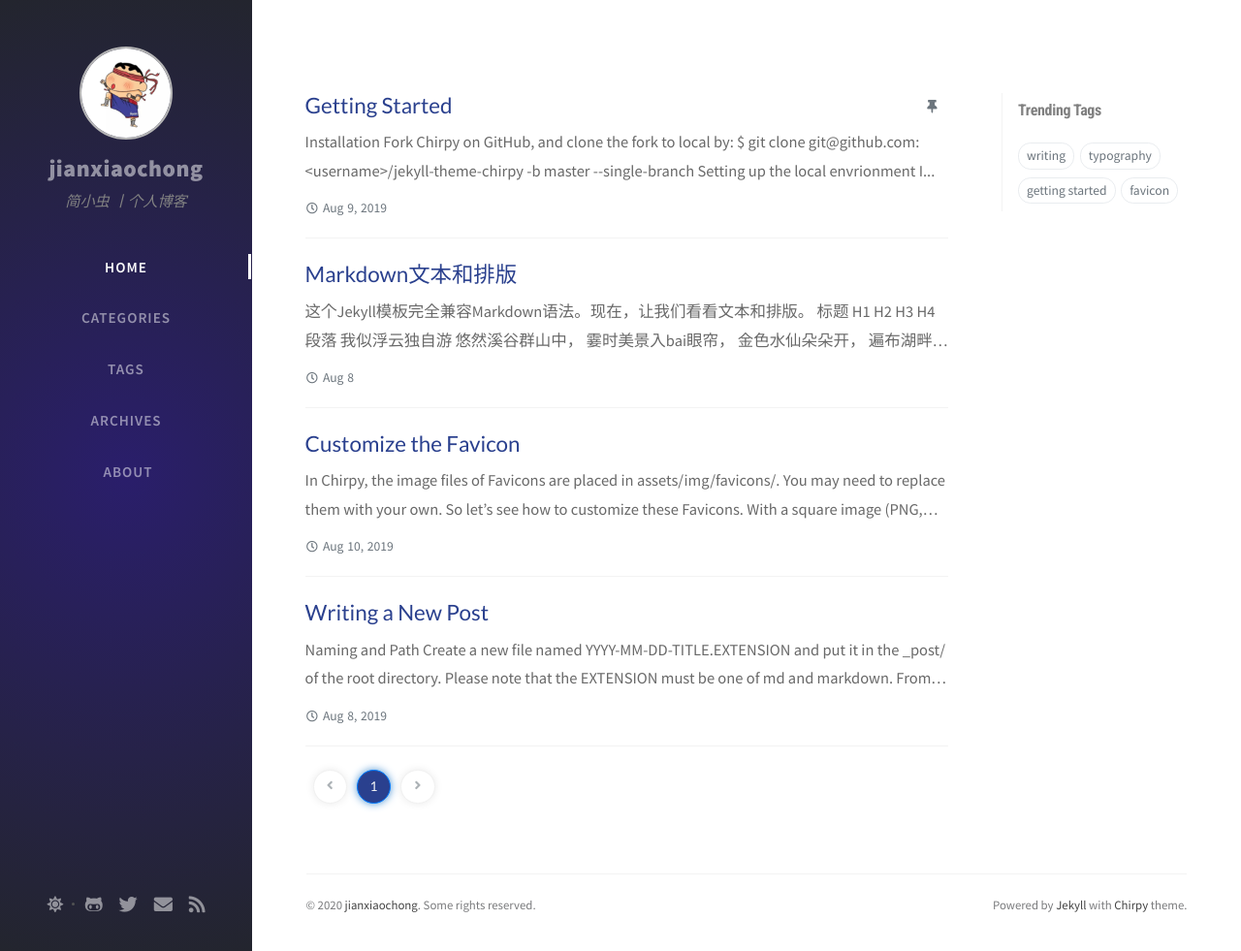
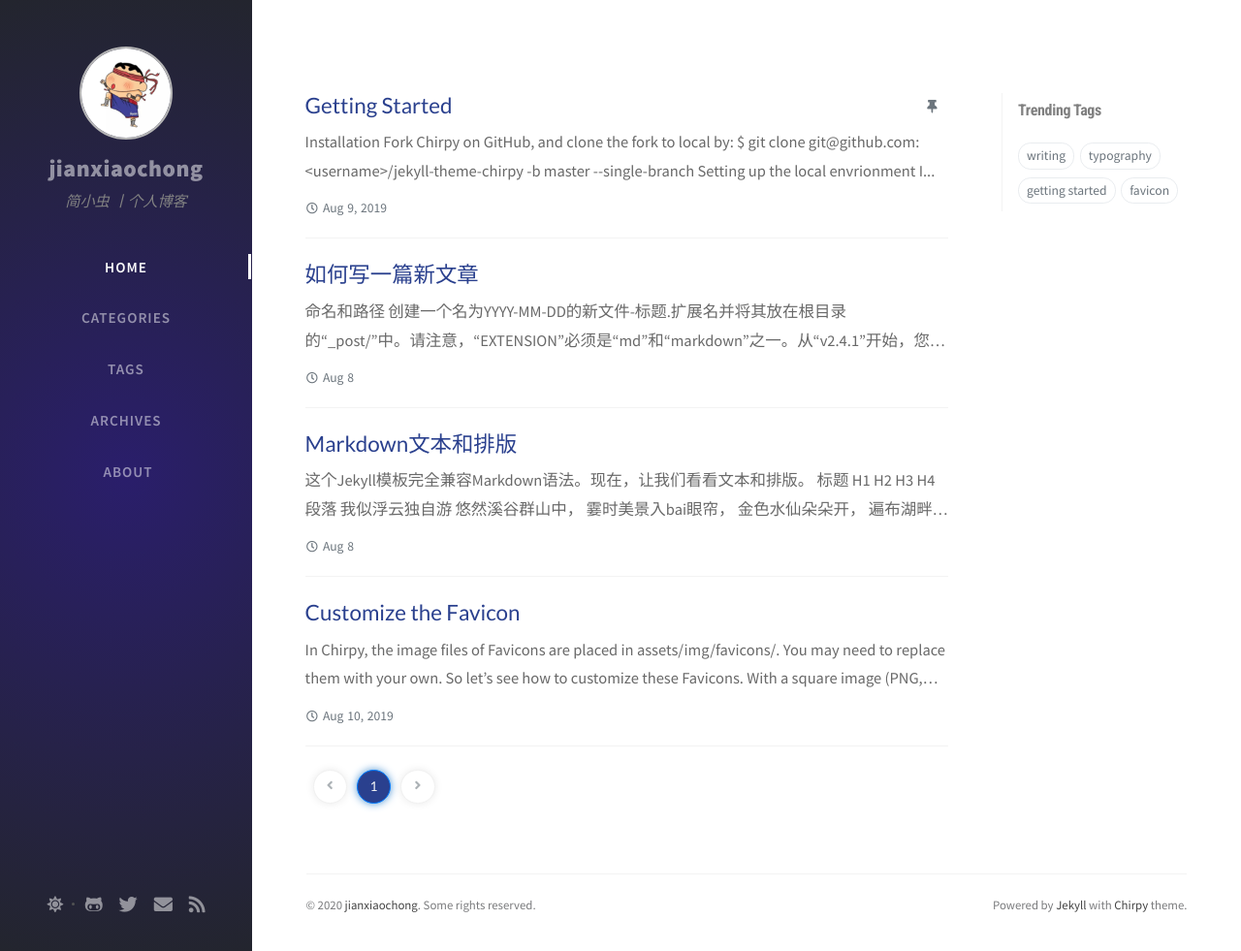
Before and after one commit to jianxiaochong/jianxiaochong.github.io, a Jekyll site: the page built from index.html, in a window 1280 px wide and 981 px high. Shown: the whole window at 97% size. Built offline with Jekyll 4.4.1, drawn with Linux system fonts in a browser that asks for light colours; nearby versions of some CDN libraries; the list of posts is cut into pages by our own code; comment, search, counter and statistics services are not loaded; some of the changed lines change nothing that is shown.

Commit message:
Update 2019-08-08-write-a-new-post.md

````diff
--- a/_posts/2019-08-08-write-a-new-post.md
+++ b/_posts/2019-08-08-write-a-new-post.md
@@ -1,166 +1,165 @@
 ---
-title: Writing a New Post
-author: Cotes Chung
-date: 2019-08-08 14:10:00 +0800
-categories: [Blogging, Tutorial]
+title: 如何写一篇新文章
+author: jianxiaochong
+date: 2020-08-08 14:10:00 +0800
+categories: [博客、教程]
 tags: [writing]
 ---
 
-## Naming and Path
+## 命名和路径
 
-Create a new file named `YYYY-MM-DD-TITLE.EXTENSION` and put it in the `_post/` of the root directory. Please note that the `EXTENSION` must be one of `md` and `markdown`. From `v2.4.1`, you can create sub-directories under `_posts/` to categorize posts.
+创建一个名为`YYYY-MM-DD的新文件-标题.扩展名`并将其放在根目录的“_post/”中。请注意，“EXTENSION”必须是“md”和“markdown”之一。从“v2.4.1”开始，您可以在“_posts/”下创建子目录来对文章进行分类。
 
-## Front Matter
+## 前题
 
-Basically, you need to fill the [Front Matter](https://jekyllrb.com/docs/front-matter/) as below at the top of the post:
+基本上，你需要填充，如下图所示：[正面内容](https://jekyllrb.com/docs/front-matter/)
 
 ```yaml
 ---
-title: TITLE
-date: YYYY-MM-DD HH:MM:SS +/-TTTT
-categories: [TOP_CATEGORIE, SUB_CATEGORIE]
-tags: [TAG]     # TAG names should always be lowercase
+title: TITLE #标题
+date: YYYY-MM-DD HH:MM:SS +/-TTTT #时间
+categories: [TOP_CATEGORIE, SUB_CATEGORIE] #顶级类别，次级类别
+tags: [TAG]     #标记名应始终为小写
 ---
 ```
 
-> **Note**: The posts' ***layout*** has been set to `post` by default, so there is no need to add the variable ***layout*** in Front Matter block.
+> **注**：posts的***layout***默认设置为`post`，因此不需要在Front Matter block中添加变量***layout***。
 
-### Timezone of date
+### date (日期时区)
 
-In order to accurately record the release date of a post, you should not only setup the `timezone` of `_config.yml` but also provide the the post's timezone in field `date` of its Front Matter block. Format: `+/-TTTT`, e.g. `+0800`.
+为了准确记录帖子的发布日期，您不应该只设置`_配置yml`但也要在前面的“date”字段中提供邮政的时区。格式：`+/-TTTT`，例如`+0800`。
 
-### Categories and Tags
+###  Categories and Tags (类别和标记)
 
-The `categories` of each post is designed to contain up to two elements, and the number of elements in `tags` can be zero to infinity.
+每个帖子的“categories”设计为最多包含两个元素，“tags”中的元素数量可以是零到无穷大。
 
-The list of posts belonging to the same *category*/*tag* is recorded on a separate page. At the same time, the number of these *category*/*tag* type pages is equal to the number of `categories` / `tags` elements for all posts, which means that the two number must be exactly the same.
+属于同一*类别*/*标签*的帖子列表记录在单独的页面上。同时，这些*category*/*tag*type页面的数量等于所有帖子的“categories`/`tags”元素的数量，这意味着这两个数字必须完全相同。
 
-For instance, let's say there is a post with front matter:
+例如，假设有一个帖子前面有一个内容：
 
-```yaml
-categories: [Animal, Insect]
-tags: bee
+```
+类别：【动物、昆虫】
+标签：蜜蜂
 ```
 
-Then we should have two *category* type pages placed in folder `categories` of root and one *tag* type page placed in folder `tags`  of root:
+那么我们应该在根目录的“categories”文件夹中放置两个*category*类型的页面，并在根目录的“tags”文件夹中放置一个*tag*type页面：
 
-```sh
+```
 .
 ├── categories
-│   ├── animal.html         # a category type page
+│   ├── animal.html         # 类别类型页
 │   └── insect.html
 ├── tags
-│   └── bee.html            # a tag type page
+│   └── bee.html            # 标记类型页
 ...
 ```
 
-and the content of a *category* type page is
+而*category*type页面的内容是
 
-```yaml
+```
 ---
 layout: category
-title: CATEGORY_NAME        # e.g. Insect
-category: CATEGORY_NAME     # e.g. Insect
+title: CATEGORY_NAME        # 例如昆虫
+category: CATEGORY_NAME     # 例如昆虫
 ---
 ```
 
-the content of a *tag* type page is
+*tag*type页面的内容是
 
-```yaml
+```
 ---
 layout: tag
-title: TAG_NAME             # e.g. bee
-tag: TAG_NAME               # e.g. bee
+title: TAG_NAME             # 例如蜜蜂
+tag: TAG_NAME               # 例如蜜蜂
 ---
 ```
 
-With the increasing number of posts, the number of categories and tags will increase several times!  If we still manually create these *category*/*tag* type files, it will obviously be a super time-consuming job, and it is very likely to miss some of them, i.e., when you click on the missing `category` or `tag` link from a post or somewhere, the browser will complain to you "404 Not Found". The good news is we got a lovely script tool `_scripts/sh/create_pages.sh` to finish the boring tasks. Basically we will use it via `run.sh`, `build.sh`, `deploy.sh` or `publish.sh` that placed in `tools/` instead of running it separately. Check out its use case [here]({{ "/posts/getting-started/#deployment" | relative_url }}).
+随着帖子数量的增加，类别和标签的数量将增加数倍！如果我们仍然手动创建这些*category*/*tag*类型的文件，这显然是一项非常耗时的工作，而且很可能会错过其中的一些文件，例如，当您从帖子或其他地方单击丢失的“category”或“tag”链接时，浏览器会向您投诉“404找不到”。好消息是我们有了一个可爱的脚本工具``u scripts/sh/create_页码.sh`完成无聊的任务。基本上我们会通过`运行.sh`, `建筑.sh`, `部署.sh`或者`发布.sh`放在“tools/”中而不是单独运行它。查看它的用例[这里]（{{“/posts/gettingstarted/#deployment”| relative_url}}）。
 
-## Last modified date
+## 上次修改日期
 
-The last modified date of a post is obtained according to the post's latest git commit date, and the modified date of all posts are designed to be stored in the file `_data/updates.yml`. Then contents of that file may be as follows:
+根据帖子的最新git提交日期获取帖子的最后修改日期，所有帖子的修改日期设计为存储在``u data文件中/更新.yml`. 则该文件的内容可能如下：
 
-```yaml
+```
 -
-  filename: getting-started             # the post filename without date and extension
-  lastmod: 2020-04-13 00:38:56 +0800    # the post last modified date
+  filename: getting-started             # 没有日期和扩展名的post文件名
+  lastmod: 2020-04-13 00:38:56 +0800    # 上次修改日期
 -
   ...
 ```
 
-You can choose to create this file manually, But the better approach is to let it be automatically generated by a script tool, and `_scripts/sh/dump_lastmod.sh` was born for this! Similar to the other script (`create_pages.sh`) mentioned above, it is also be called from the other superior tools, so it doesn't have to be used separately.
+您可以选择手动创建此文件，但更好的方法是让它由脚本工具自动生成，并使用``u scripts/sh/dump_上一个mod.sh`生下来就是为了这个！类似于其他脚本（`create_页码.sh`)上面提到过，它也是从其他高级工具调用的，所以不必单独使用。
 
-When some posts have been modified since their published date and also the file `_data/updates.yml` was created correctly, a list with the label **Recent Updates** will be displayed in the right panel of the desktop view, which records the five most recently modified posts.
+当某些帖子自发布日期起被修改，并且文件``u数据/更新.yml`如果创建正确，则桌面视图的右侧面板中将显示一个标签为**最近更新**的列表，其中记录了最近修改的五篇文章。
 
-## Table of Contents
+## 目录
 
-By default, the **T**able **o**f **C**ontents (TOC) is displayed on the right panel of the post. If you want to turn it off globally, go to `_config.yml` and set the value of variable `toc` to `false`. If you want to turn off TOC for specific post, add the following to post's [Front Matter](https://jekyllrb.com/docs/front-matter/):
+默认情况下，**T**table**o**f**C**contents（TOC）显示在公告的右侧面板上。如果要全局关闭，请转到`_配置yml`并将变量“toc”的值设置为“false”。如果要关闭特定帖子的TOC，请将以下内容添加到post的[Front Matter](https://jekyllrb.com/docs/front-matter/):
 
-```yaml
+```
 ---
 toc: false
 ---
 ```
 
 
-## Comments
+## 评论
 
-Similar to TOC, the [Disqus](https://disqus.com/) comments is loaded by default in each post, and the global switch is defined by variable `comments` in file `_config.yml` . If you want to close the comment for specific post, add the following to the **Front Matter** of the post:
+与TOC类似，研究(https://discus.com/)默认情况下，在每个post中加载comments，全局开关由file中的变量“comments”定义`_配置yml` . 如果要关闭特定帖子的评论，请将以下内容添加到帖子的**首页**中：
 
-```yaml
+```
 ---
 comments: false
 ---
 ```
 
 
-## Mathematics
+## 数学
 
-For website performance reasons, the mathematical feature won't be loaded by default. But it can be enabled by:
+出于网站性能的原因，默认情况下不会加载数学特性。但它可以通过以下方式实现：
 
-```yaml
+```
 ---
 math: true
 ---
 ```
 
-## Preview Image
+## 预览图像
 
-If you want to add an image to the top of the post contents, specify the url for the image by:
+如果要将图像添加到文章内容的顶部，请通过以下方式指定图像的url：
 
-```yaml
+```
 ---
 image: /path/to/image-file
 ---
 ```
 
 
-## Pinned Posts
+## 固定柱
 
-You can pin one or more posts to the top of the home page, and the fixed posts are sorted in reverse order according to their release date. Enable by:
+您可以将一个或多个帖子固定在主页的顶部，固定的帖子将根据发布日期按相反的顺序排序。启用方式：
 
-```yaml
+```
 ---
 pin: true
 ---
 ```
 
+## 代码块
 
-## Code Block
-
-Markdown symbols <code class="highlighter-rouge">```</code> can easily create a code block as following examples.
+Markdown symbols<code class=“highlighter rouge”>```</code>可以轻松地创建代码块，如下例所示。
 
 ```
-This is a common code snippet, without syntax highlight and line number.
+这是一个常见的代码片段，没有语法突出显示和行号.
 ```
 
-## Specific Language
+## 特定语言
 
-Using <code class="highlighter-rouge">```language</code> you will get code snippets with line Numbers and syntax highlight.
+使用<code class=“highlighter rouge”>``语言</code>可以得到带有行号和语法突出显示的代码片段。
 
-> **Note**: The Jekyll style `{% raw %}{%{% endraw %} highlight LANGUAGE {% raw %}%}{% endraw %}` or `{% raw %}{%{% endraw %} highlight LANGUAGE linenos {% raw %}%}{% endraw %}` are not allowed to be used in this theme !
+>**注意**：此主题中不允许使用Jekyll样式{%raw%}{%endraw%}突出显示语言{%raw%}%}{%endraw%}`或{%raw%}{%endraw%}突出显示语言行号{%raw%}%}{%endraw%}！
 
-```yaml
+```
 # Yaml code snippet
 items:
     - part_no:   A4786
@@ -171,7 +170,7 @@
 
 #### Liquid Codes
 
-If you want to display the **Liquid** snippet, surround the liquid code with `{% raw %}{%{% endraw %} raw {%raw%}%}{%endraw%}` and `{% raw %}{%{% endraw %} endraw {%raw%}%}{%endraw%}` .
+如果要显示**Liquid**代码段，请用`{%raw%}{%endraw%}raw{%raw%}%}{%endraw%}`和{%raw%}{%endraw%}{%raw%}%}{%endraw%}{%endraw%}`.
 
 {% raw %}
 ```liquid
@@ -182,6 +181,6 @@
 {% endraw %}
 
 
-## Learn More
+## 了解更多
 
-For more knowledge about Jekyll posts, visit the [Jekyll Docs: Posts](https://jekyllrb.com/docs/posts/).
+有关Jekyll帖子的更多信息，请访问[Jekyll Docs:posts](https://jekyllrb.com/docs/posts/).
````
